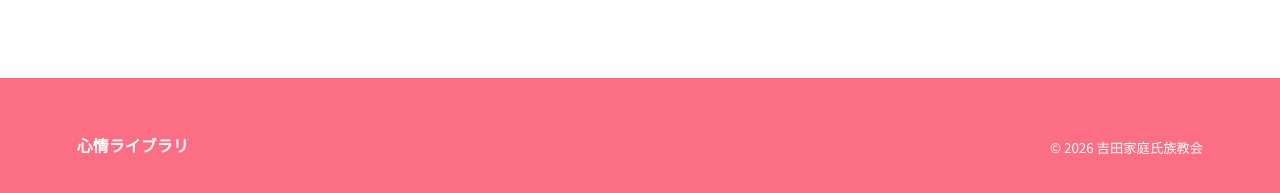
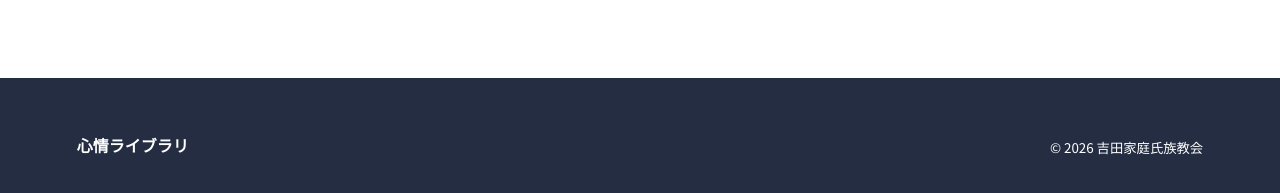
Before and after one commit to marutsu222/library, a plain HTML site: page index.html in a window 1280 px wide. Shown: the part 2906-3099 px from the top of the page. Drawn offline with Linux system fonts and the light colour scheme.

Commit message:
Add files via upload

```diff
--- a/viewer.css
+++ b/viewer.css
@@ -608,7 +608,7 @@ footer {
   align-items: end;
   padding: 54px 6vw;
   color: #ffffff;
-  background: #fc6e83;
+  background: #242D42;
 }
 
 footer p {
```
